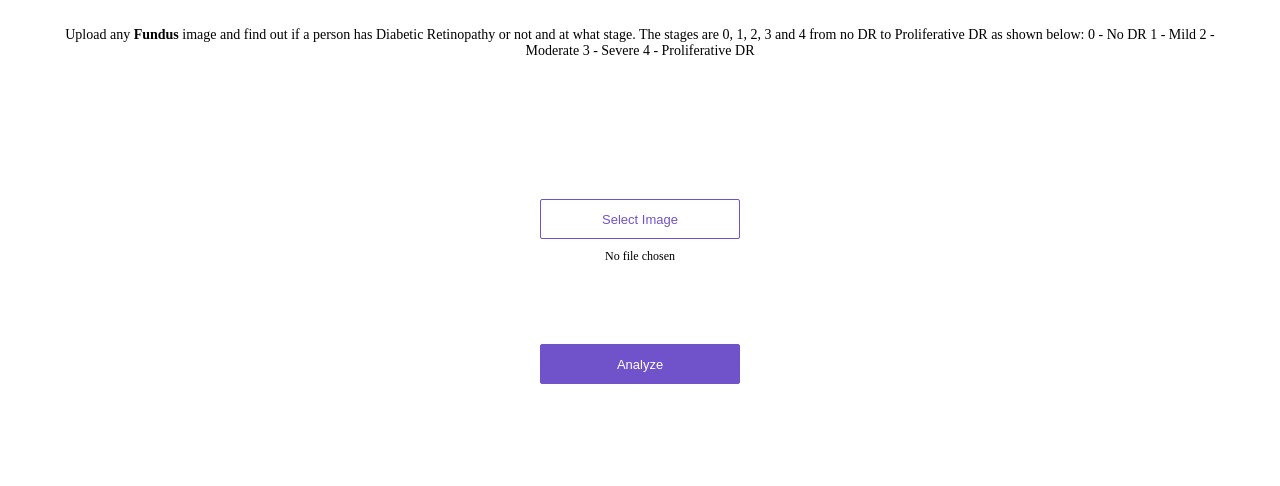
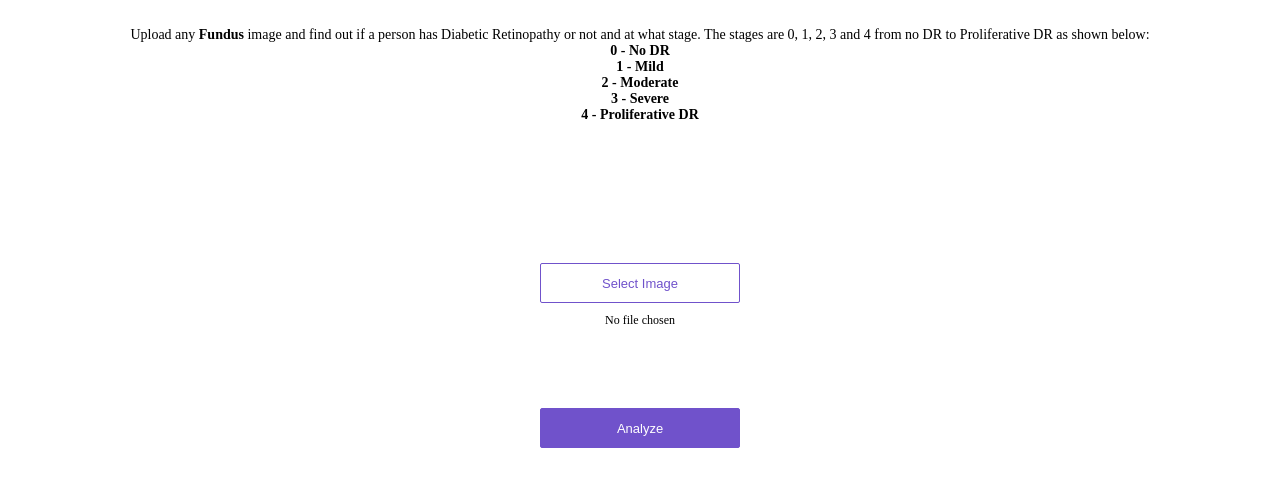
Before and after one commit to shdangwal/blindness, a plain HTML site: page app/view/index.html in a window 1280 px wide. Shown: the part 102-588 px from the top of the page. Drawn offline with Linux system fonts and the light colour scheme.

Commit message:
Update index.html

```diff
--- a/app/view/index.html
+++ b/app/view/index.html
@@ -11,15 +11,16 @@
     <p>
       Upload any <strong>Fundus</strong> image and find out if a person has Diabetic Retinopathy or not and at what stage.
       The stages are 0, 1, 2, 3 and 4 from no DR to Proliferative DR as shown below:
-      0 - No DR
+      <br>
+      <strong>0 - No DR</strong><br>
 
-      1 - Mild
+      <strong>1 - Mild</strong><br>
 
-      2 - Moderate
+      <strong>2 - Moderate</strong><br>
 
-      3 - Severe
+      <strong>3 - Severe</strong><br>
 
-      4 - Proliferative DR
+      <strong>4 - Proliferative DR</strong><br>
     </p>
     <div class='content'>
       <div class='no-display'>
```
